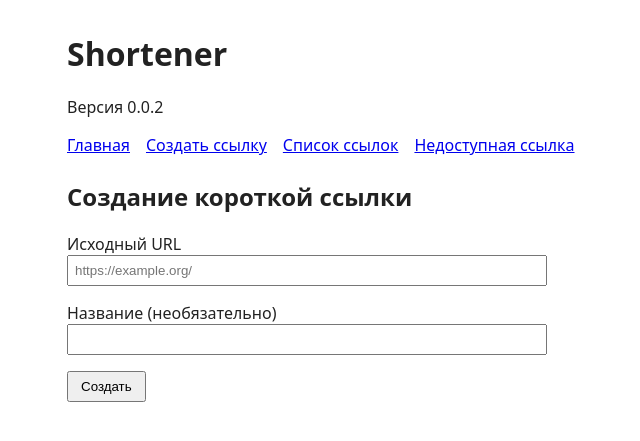
After one commit to lazer361/mispisit-lab1, a Flask app: page /links/new in a window 1280 px wide. The commit adds this page. Shown: the top 441 px of the page, without its empty margins (183-823 px from the left). Run offline with Flask 3, Linux system fonts and the light colour scheme.

Commit message:
Создание и просмотр коротких ссылок

```diff
--- a/app.py
+++ b/app.py
@@ -1,8 +1,58 @@
-from flask import Flask, render_template
+from secrets import token_hex
+from urllib.parse import urlsplit
+
+from flask import Flask, redirect, render_template, request, url_for
 
 app = Flask(__name__)
+links = {}
 
 
 @app.get("/")
 def index():
-    return render_template("index.html", version="0.0.1")
+    return render_template("index.html")
+
+
+@app.route("/links/new", methods=["GET", "POST"])
+def create_link():
+    if request.method == "GET":
+        return render_template("new_link.html")
+
+    original_url = request.form.get("original_url", "").strip()
+    title = request.form.get("title", "").strip()
+    try:
+        address = urlsplit(original_url)
+        valid_url = (
+            address.scheme in ("http", "https")
+            and address.hostname
+            and not any(char.isspace() or char == "\\" for char in original_url)
+            and address.port != 0
+        )
+    except ValueError:
+        valid_url = False
+
+    if not valid_url:
+        return render_template(
+            "new_link.html", original_url=original_url, title=title,
+            error="Введите полный адрес, который начинается с http:// или https://."
+        ), 400
+
+    code = token_hex(3)
+    while code in links:
+        code = token_hex(3)
+
+    links[code] = {"title": title or address.hostname, "original_url": original_url}
+    return redirect(url_for("list_links"), code=303)
+
+
+@app.get("/links")
+def list_links():
+    return render_template("links.html", links=list(reversed(links.items())))
+
+
+@app.get("/s/<code>")
+def follow_link(code):
+    link = links.get(code)
+    if link is None:
+        return render_template("link_not_found.html", code=code), 404
+
+    return redirect(link["original_url"])
--- /dev/null
+++ b/templates/base.html
@@ -0,0 +1,72 @@
+<!doctype html>
+<html lang="ru">
+<head>
+    <meta charset="utf-8">
+    <meta name="viewport" content="width=device-width, initial-scale=1">
+    <title>Shortener</title>
+    <style>
+        body {
+            margin: 32px 24px;
+            color: #222;
+            font-family: system-ui, sans-serif;
+        }
+
+        main {
+            max-width: 780px;
+            margin: 0 auto;
+        }
+
+        nav {
+            display: flex;
+            flex-wrap: wrap;
+            gap: 16px;
+            margin-bottom: 24px;
+        }
+
+        label {
+            display: block;
+        }
+
+        input {
+            box-sizing: border-box;
+            width: 100%;
+            max-width: 480px;
+            padding: 6px;
+        }
+
+        button {
+            padding: 6px 12px;
+        }
+
+        table {
+            width: 100%;
+            border-collapse: collapse;
+        }
+
+        th, td {
+            padding: 8px;
+            border: 1px solid #bbb;
+            text-align: left;
+            overflow-wrap: anywhere;
+        }
+
+        .error {
+            color: #a12020;
+        }
+    </style>
+</head>
+<body>
+    <main>
+        <h1>Shortener</h1>
+        <p>Версия 0.0.2</p>
+        <nav>
+            <a href="{{ url_for('index') }}">Главная</a>
+            <a href="{{ url_for('create_link') }}">Создать ссылку</a>
+            <a href="{{ url_for('list_links') }}">Список ссылок</a>
+            <a href="{{ url_for('follow_link', code='demo-not-found') }}">Недоступная ссылка</a>
+        </nav>
+
+        {% block content %}{% endblock %}
+    </main>
+</body>
+</html>
--- /dev/null
+++ b/templates/new_link.html
@@ -0,0 +1,22 @@
+{% extends "base.html" %}
+
+{% block content %}
+<h2>Создание короткой ссылки</h2>
+
+{% if error %}
+<p class="error" role="alert">{{ error }}</p>
+{% endif %}
+
+<form method="post" action="{{ url_for('create_link') }}">
+    <p>
+        <label for="original_url">Исходный URL</label>
+        <input id="original_url" name="original_url" type="url"
+               placeholder="https://example.org/" value="{{ original_url|default('') }}" required>
+    </p>
+    <p>
+        <label for="title">Название (необязательно)</label>
+        <input id="title" name="title" type="text" maxlength="255" value="{{ title|default('') }}">
+    </p>
+    <button type="submit">Создать</button>
+</form>
+{% endblock %}
```
Also changed, not shown: templates/index.html (+4 -27 lines), templates/link_not_found.html (added, +7 -0 lines), templates/links.html (added, +29 -0 lines), README.md.
